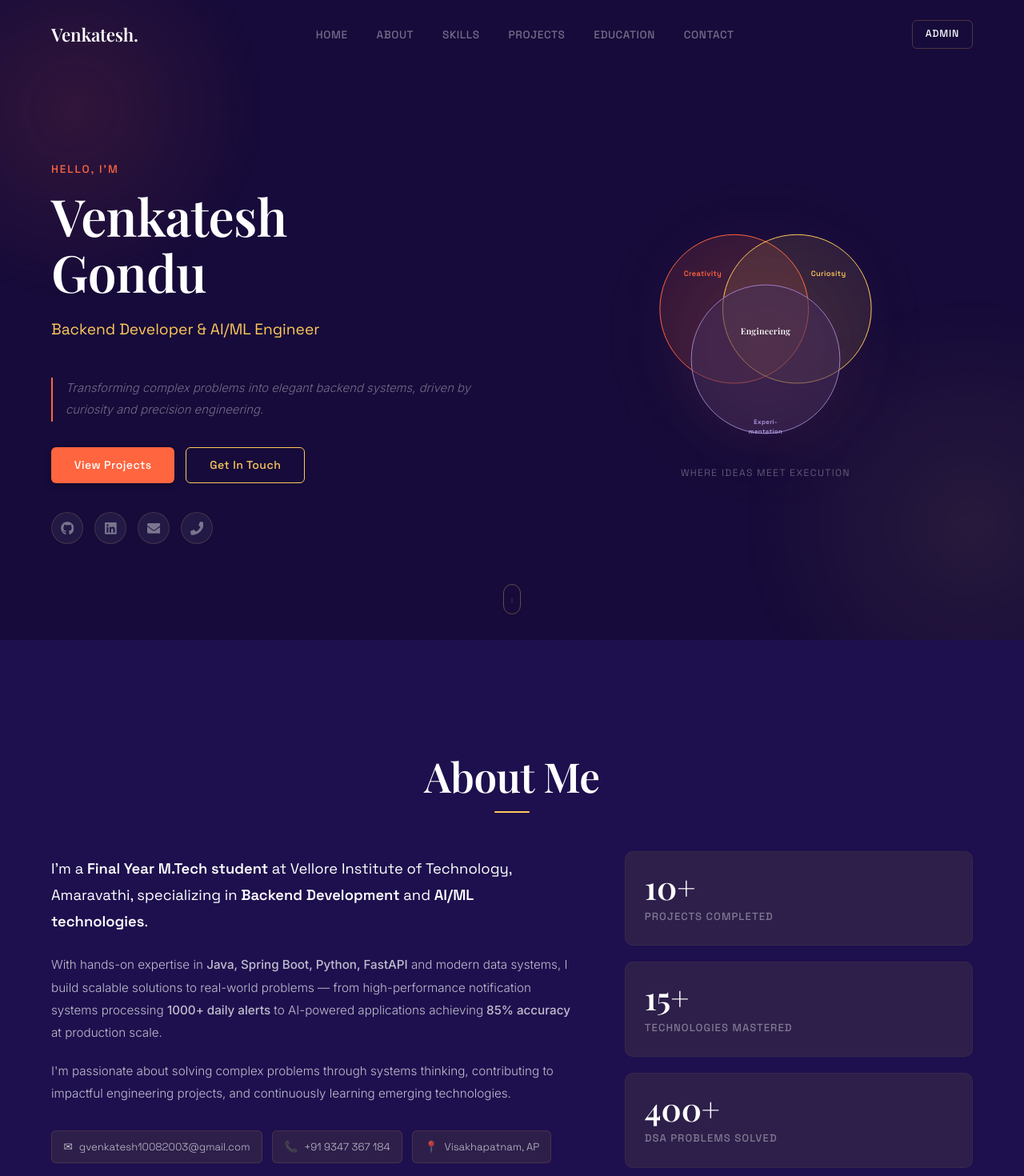
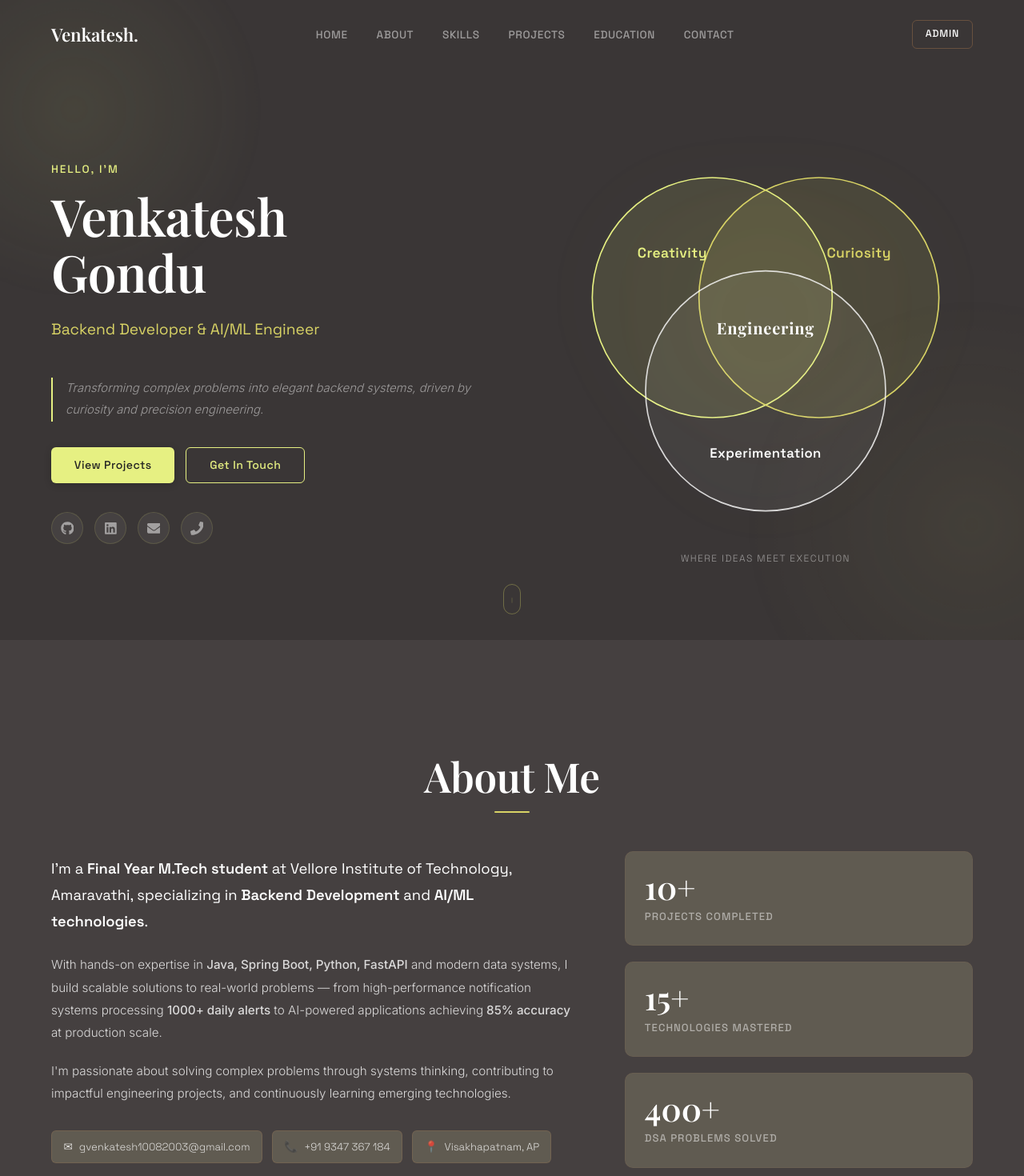
Before and after one commit to venky-Gondu/portfolio, a Next.js app in the folder frontend/: page / in a window 1280 px wide. Shown: the top 1470 px of the page at 80% size. Built offline with nearby package versions, Linux system fonts and the light colour scheme; no server answers.

Commit message:
Update palette to custom grayish-brown + yellow/green, increase Venn size and fix text alignment inside circles

```diff
--- a/frontend/app/globals.css
+++ b/frontend/app/globals.css
@@ -8,39 +8,27 @@
 
 :root {
   /* ── Core Brand Palette ── */
-  --indigo-deep:   #1E104E;   /* darkest — primary background             */
-  --indigo-mid:    #452E5A;   /* mid purple — card surfaces, sections      */
-  --indigo-dark:   #160b3a;   /* deeper than deep — darker sections        */
-  --orange:        #FF653F;   /* primary accent — buttons, highlights      */
-  --orange-dim:    #e84e28;   /* hover state for orange                    */
-  --gold:          #FFC85C;   /* secondary accent — headings, tags, titles */
-  --gold-dim:      #e6a832;   /* hover/dim gold                            */
+  --bg-dark:       #454040;   /* Primary background */
+  --bg-darker:     #3a3636;   /* Darker background for alternating sections */
+  --bg-card:       #605B51;   /* Card surfaces */
+  --bg-card-hover: #6d685d;   /* Card hover state */
 
-  /* ── Backgrounds ── */
-  --bg-dark:       #1E104E;
-  --bg-darker:     #160b3a;
-  --bg-card:       #2d1f4a;
-  --bg-card-hover: #3a2760;
+  --accent-1:      #E6F082;   /* Primary accent - Brightest yellow/green */
+  --accent-1-dim:  #c8d462;   /* Accent 1 dim */
+  --accent-2:      #D8D365;   /* Secondary accent - Muted yellow/green */
+  --accent-2-dim:  #baba53;   /* Accent 2 dim */
 
   /* ── Text ── */
   --text-primary:   #ffffff;
-  --text-secondary: rgba(255,255,255,0.72);
-  --text-muted:     rgba(255,255,255,0.4);
-  --text-on-orange: #ffffff;
-  --text-on-gold:   #1E104E;
-
-  /* ── Gradients ── */
-  --gradient-hero:   linear-gradient(135deg, #1E104E 0%, #2d1650 100%);
-  --gradient-orange: linear-gradient(135deg, #FF653F 0%, #e84e28 100%);
-  --gradient-gold:   linear-gradient(135deg, #FFC85C 0%, #e6a832 100%);
-  --gradient-card:   linear-gradient(145deg, #2d1f4a 0%, #1E104E 100%);
+  --text-secondary: rgba(255,255,255,0.8);
+  --text-muted:     rgba(255,255,255,0.5);
+  --text-on-accent: #222222;
 
   /* ── Shadows ── */
-  --shadow-sm:   0 2px 10px rgba(0,0,0,0.3);
-  --shadow-md:   0 4px 24px rgba(0,0,0,0.4);
-  --shadow-lg:   0 8px 48px rgba(0,0,0,0.55);
-  --shadow-orange: 0 0 30px rgba(255,101,63,0.25);
-  --shadow-gold:   0 0 30px rgba(255,200,92,0.2);
+  --shadow-sm:   0 2px 10px rgba(0,0,0,0.2);
+  --shadow-md:   0 4px 24px rgba(0,0,0,0.3);
+  --shadow-lg:   0 8px 48px rgba(0,0,0,0.4);
+  --shadow-accent: 0 0 30px rgba(230,240,130,0.2);
 
   /* ── Spacing ── */
   --spacing-xs:  0.5rem;
@@ -107,8 +95,8 @@ h3 { font-size: clamp(1.1rem, 2.5vw, 1.4rem); }
 /* ── Scrollbar ── */
 ::-webkit-scrollbar { width: 5px; }
 ::-webkit-scrollbar-track { background: var(--bg-darker); }
-::-webkit-scrollbar-thumb { background: var(--indigo-mid); border-radius: 3px; }
-::-webkit-scrollbar-thumb:hover { background: var(--orange); }
+::-webkit-scrollbar-thumb { background: var(--bg-card); border-radius: 3px; }
+::-webkit-scrollbar-thumb:hover { background: var(--accent-1); }
 
 /* ── Layout ── */
 .container {
@@ -135,13 +123,13 @@ h3 { font-size: clamp(1.1rem, 2.5vw, 1.4rem); }
   width: 100%;
 }
 
-/* Gold underline bar */
+/* Underline bar */
 .section-title::after {
   content: '';
   display: block;
   width: 44px;
   height: 2px;
-  background: var(--gold);
+  background: var(--accent-2);
   margin: 0.75rem auto 0;
   border-radius: 2px;
 }
@@ -162,27 +150,27 @@ h3 { font-size: clamp(1.1rem, 2.5vw, 1.4rem); }
 }
 
 .btn-primary {
-  background: var(--orange);
-  color: var(--text-on-orange);
+  background: var(--accent-1);
+  color: var(--text-on-accent);
   box-shadow: var(--shadow-sm);
 }
 
 .btn-primary:hover {
-  background: var(--orange-dim);
+  background: var(--accent-1-dim);
   transform: translateY(-2px);
-  box-shadow: var(--shadow-md), var(--shadow-orange);
-  color: #ffffff;
+  box-shadow: var(--shadow-md), var(--shadow-accent);
+  color: var(--text-on-accent);
 }
 
 .btn-outline {
   background: transparent;
-  color: var(--gold);
-  border: 1px solid var(--gold);
+  color: var(--accent-1);
+  border: 1px solid var(--accent-1);
 }
 
 .btn-outline:hover {
-  background: var(--gold);
-  color: var(--text-on-gold);
+  background: var(--accent-1);
+  color: var(--text-on-accent);
   transform: translateY(-2px);
 }
 
@@ -195,13 +183,13 @@ h3 { font-size: clamp(1.1rem, 2.5vw, 1.4rem); }
   padding: var(--spacing-lg);
   box-shadow: var(--shadow-md);
   transition: all var(--transition-normal);
-  border: 1px solid rgba(255,200,92,0.07);
+  border: 1px solid rgba(255,255,255,0.07);
 }
 
 .card:hover {
   transform: translateY(-4px);
   box-shadow: var(--shadow-lg);
-  border-color: rgba(255,200,92,0.2);
+  border-color: rgba(230,240,130,0.2);
 }
 
 /* ── Inputs ── */
@@ -209,7 +197,7 @@ h3 { font-size: clamp(1.1rem, 2.5vw, 1.4rem); }
   width: 100%;
   padding: 0.8rem 1.1rem;
   background: rgba(255,255,255,0.05);
-  border: 1px solid rgba(255,200,92,0.18);
+  border: 1px solid rgba(255,255,255,0.18);
   border-radius: var(--radius-sm);
   color: #ffffff;
   font-size: 0.95rem;
@@ -219,8 +207,8 @@ h3 { font-size: clamp(1.1rem, 2.5vw, 1.4rem); }
 
 .input:focus {
   outline: none;
-  border-color: var(--orange);
-  box-shadow: 0 0 0 3px rgba(255,101,63,0.12);
+  border-color: var(--accent-1);
+  box-shadow: 0 0 0 3px rgba(230,240,130,0.12);
   background: rgba(255,255,255,0.07);
 }
 
@@ -257,7 +245,7 @@ textarea.input { resize: vertical; min-height: 120px; }
 /* ── Spinner ── */
 .spinner {
   border: 2px solid rgba(255,255,255,0.15);
-  border-top: 2px solid var(--orange);
+  border-top: 2px solid var(--accent-1);
   border-radius: 50%;
   width: 16px;
   height: 16px;
@@ -269,11 +257,11 @@ textarea.input { resize: vertical; min-height: 120px; }
 
 /* ── Links ── */
 a {
-  color: var(--gold);
+  color: var(--accent-2);
   text-decoration: none;
   transition: color var(--transition-fast);
 }
-a:hover { color: var(--orange); }
+a:hover { color: var(--accent-1); }
 
 /* ── Responsive ── */
 @media (max-width: 768px) {
--- a/frontend/components/Hero.module.css
+++ b/frontend/components/Hero.module.css
@@ -14,7 +14,7 @@
     position: absolute;
     width: 480px;
     height: 480px;
-    background: radial-gradient(circle, rgba(255,101,63,0.12) 0%, transparent 70%);
+    background: radial-gradient(circle, rgba(230,240,130,0.08) 0%, transparent 70%);
     top: -100px;
     left: -150px;
     border-radius: 50%;
@@ -26,7 +26,7 @@
     position: absolute;
     width: 560px;
     height: 560px;
-    background: radial-gradient(circle, rgba(255,200,92,0.08) 0%, transparent 70%);
+    background: radial-gradient(circle, rgba(216,211,101,0.06) 0%, transparent 70%);
     bottom: -150px;
     right: -200px;
     border-radius: 50%;
@@ -55,7 +55,7 @@
 .greeting {
     font-family: 'Space Grotesk', sans-serif;
     font-size: 0.85rem;
-    color: var(--orange);
+    color: var(--accent-1);
     margin-bottom: 0.75rem;
     font-weight: 500;
     letter-spacing: 0.14em;
@@ -79,12 +79,12 @@
 .typedText {
     font-family: 'Space Grotesk', sans-serif;
     font-size: clamp(1rem, 2vw, 1.2rem);
-    color: var(--gold);
+    color: var(--accent-2);
     font-weight: 400;
 }
 
 .cursor {
-    color: var(--orange);
+    color: var(--accent-1);
     animation: blink 1s infinite;
     font-weight: 300;
 }
@@ -102,7 +102,7 @@
     margin-bottom: 2rem;
     font-weight: 300;
     padding-left: 1rem;
-    border-left: 2px solid var(--orange);
+    border-left: 2px solid var(--accent-1);
     font-style: italic;
 }
 
@@ -128,15 +128,15 @@
     font-size: 1.05rem;
     color: var(--text-muted);
     transition: all 0.25s ease;
-    border: 1px solid rgba(255,200,92,0.15);
+    border: 1px solid rgba(216,211,101,0.15);
 }
 
 .social a:hover {
-    background: var(--orange);
-    color: #ffffff;
-    border-color: var(--orange);
+    background: var(--accent-1);
+    color: var(--bg-dark);
+    border-color: var(--accent-1);
     transform: translateY(-4px);
-    box-shadow: 0 8px 20px rgba(255,101,63,0.35);
+    box-shadow: 0 8px 20px rgba(230,240,130,0.35);
 }
 
 /* ── Venn Diagram ── */
@@ -152,13 +152,14 @@
     flex-direction: column;
     align-items: center;
     gap: 1rem;
+    width: 100%;
 }
 
 .vennSvg {
     width: 100%;
-    max-width: 440px;   /* bigger */
-    filter: drop-shadow(0 0 40px rgba(255,101,63,0.12))
-            drop-shadow(0 0 60px rgba(255,200,92,0.08));
+    max-width: 500px;   /* Adjusted for bigger viewBox */
+    filter: drop-shadow(0 0 40px rgba(230,240,130,0.1))
+            drop-shadow(0 0 60px rgba(216,211,101,0.06));
     animation: float 4.5s ease-in-out infinite;
 }
 
@@ -190,7 +191,7 @@
 .mouse {
     width: 22px;
     height: 38px;
-    border: 1px solid rgba(255,200,92,0.35);
+    border: 1px solid rgba(216,211,101,0.35);
     border-radius: 11px;
     display: flex;
     justify-content: center;
@@ -200,7 +201,7 @@
 .wheel {
     width: 2px;
     height: 7px;
-    background: var(--gold);
+    background: var(--accent-2);
     border-radius: 2px;
     animation: scrollWheel 1.5s infinite;
 }
@@ -219,14 +220,14 @@
     }
 
     .imageContainer { order: -1; }
-    .vennSvg { max-width: 320px; }
+    .vennSvg { max-width: 380px; }
 
     .cta { justify-content: center; flex-wrap: wrap; }
     .social { justify-content: center; }
 
     .quote {
         border-left: none;
-        border-top: 2px solid var(--orange);
+        border-top: 2px solid var(--accent-1);
         padding-left: 0;
         padding-top: 1rem;
     }
--- a/frontend/components/Hero.tsx
+++ b/frontend/components/Hero.tsx
@@ -75,46 +75,42 @@ export default function Hero() {
                     <div className={styles.imageContainer}>
                         <div className={styles.vennWrapper}>
                             {/*
-                             * Venn Diagram: 3 overlapping circles
-                             * Circle centers designed so they overlap ~35%
-                             * Text is INSIDE each circle's private region
-                             * Center intersection = "Engineering"
-                             * No arrow
+                             * Bigger Venn Diagram
+                             * cx/cy adjusted to perfectly overlap
+                             * Text is placed inside each non-overlapping section
                              */}
                             <svg
                                 className={styles.vennSvg}
-                                viewBox="0 0 420 400"
+                                viewBox="0 0 600 600"
                                 fill="none"
                                 xmlns="http://www.w3.org/2000/svg"
                             >
-                                {/* ── Circles ── */}
-                                {/* Circle 1  — Creativity — top-left — orange tint */}
+                                {/* Circle 1  — Creativity — top-left */}
                                 <circle
-                                    cx="155" cy="150" r="130"
-                                    fill="rgba(255,101,63,0.13)"
-                                    stroke="#FF653F" strokeWidth="1.4"
+                                    cx="220" cy="240" r="180"
+                                    fill="rgba(230, 240, 130, 0.1)"
+                                    stroke="#E6F082" strokeWidth="2"
                                 />
-                                {/* Circle 2  — Curiosity — top-right — gold tint */}
+                                {/* Circle 2  — Curiosity — top-right */}
                                 <circle
-                                    cx="265" cy="150" r="130"
-                                    fill="rgba(255,200,92,0.10)"
-                                    stroke="#FFC85C" strokeWidth="1.4"
+                                    cx="380" cy="240" r="180"
+                                    fill="rgba(216, 211, 101, 0.1)"
+                                    stroke="#D8D365" strokeWidth="2"
                                 />
-                                {/* Circle 3  — Experimentation — bottom-center — purple tint */}
+                                {/* Circle 3  — Experimentation — bottom */}
                                 <circle
-                                    cx="210" cy="238" r="130"
-                                    fill="rgba(69,46,90,0.55)"
-                                    stroke="#9b7fc0" strokeWidth="1.4"
+                                    cx="300" cy="380" r="180"
+                                    fill="rgba(255, 255, 255, 0.05)"
+                                    stroke="rgba(255, 255, 255, 0.8)" strokeWidth="2"
                                 />
 
-                                {/* ── Labels INSIDE each circle's private region ── */}
+                                {/* ── Independent Labels ── */}
 
-                                {/* Creativity — upper-left private area */}
                                 <text
-                                    x="100" y="92"
+                                    x="160" y="180"
                                     textAnchor="middle"
-                                    fill="#FF653F"
-                                    fontSize="13"
+                                    fill="#E6F082"
+                                    fontSize="21"
                                     fontFamily="Space Grotesk, sans-serif"
                                     fontWeight="600"
                                     letterSpacing="0.5"
@@ -122,12 +118,11 @@ export default function Hero() {
                                     Creativity
                                 </text>
 
-                                {/* Curiosity — upper-right private area */}
                                 <text
-                                    x="320" y="92"
+                                    x="440" y="180"
                                     textAnchor="middle"
-                                    fill="#FFC85C"
-                                    fontSize="13"
+                                    fill="#D8D365"
+                                    fontSize="21"
                                     fontFamily="Space Grotesk, sans-serif"
                                     fontWeight="600"
                                     letterSpacing="0.5"
@@ -135,39 +130,27 @@ export default function Hero() {
                                     Curiosity
                                 </text>
 
-                                {/* Experimentation — bottom private area (split into 2 lines) */}
                                 <text
-                                    x="210" y="352"
+                                    x="300" y="480"
                                     textAnchor="middle"
-                                    fill="rgba(200,180,255,0.85)"
-                                    fontSize="11"
+                                    fill="#ffffff"
+                                    fontSize="20"
                                     fontFamily="Space Grotesk, sans-serif"
                                     fontWeight="600"
                                     letterSpacing="0.5"
                                 >
-                                    Experi-
-                                </text>
-                                <text
-                                    x="210" y="368"
-                                    textAnchor="middle"
-                                    fill="rgba(200,180,255,0.85)"
-                                    fontSize="11"
-                                    fontFamily="Space Grotesk, sans-serif"
-                                    fontWeight="600"
-                                    letterSpacing="0.5"
-                                >
-                                    mentation
+                                    Experimentation
                                 </text>
 
                                 {/* ── Center intersection — Engineering ── */}
                                 <text
-                                    x="210" y="195"
+                                    x="300" y="295"
                                     textAnchor="middle"
                                     fill="#ffffff"
-                                    fontSize="15"
+                                    fontSize="24"
                                     fontFamily="Playfair Display, serif"
-                                    fontWeight="600"
-                                    letterSpacing="0.3"
+                                    fontWeight="700"
+                                    letterSpacing="1"
                                 >
                                     Engineering
                                 </text>
--- a/frontend/components/Projects.tsx
+++ b/frontend/components/Projects.tsx
@@ -92,9 +92,9 @@ const projects = [
 
 /* Category → color mapping — easy to extend */
 const categoryColor: Record<string, string> = {
-    'Full-Stack': '#FF653F',
-    'Backend':    '#FFC85C',
-    'AI/ML':      '#c084fc',
+    'Full-Stack': '#E6F082',
+    'Backend':    '#D8D365',
+    'AI/ML':      '#dcdcdc',
 };
 
 export default function Projects() {
```
Also changed, not shown: frontend/components/Projects.module.css (+4 -4 lines).
